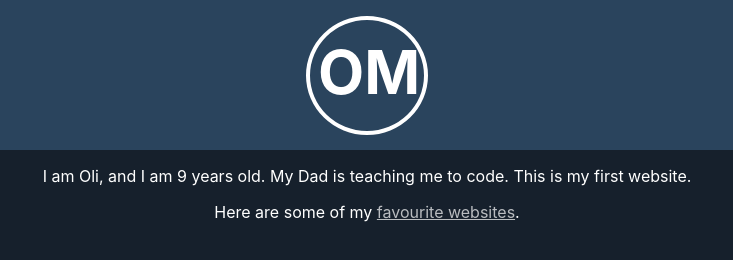
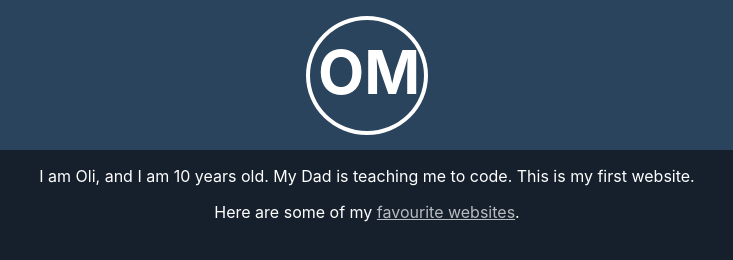
Before and after one commit to olimebberson/www, a website: page index.html in a window 1280 px wide. Shown: the full height of the page, 273-1006 px from the left. Drawn offline with Linux system fonts and the light colour scheme.

Commit message:
Changed number from 9 to 10

```diff
--- a/index.html
+++ b/index.html
@@ -8,7 +8,7 @@
             <div>OM</div>
         </header>
         <section>
-            <p>I am Oli, and I am 9 years old. My Dad is teaching me to code. This is my first website.</p>
+            <p>I am Oli, and I am 10 years old. My Dad is teaching me to code. This is my first website.</p>
             <p>Here are some of my <a href="favourite-websites.html">favourite websites</a>.</p>
         </section>
     </body>
```
